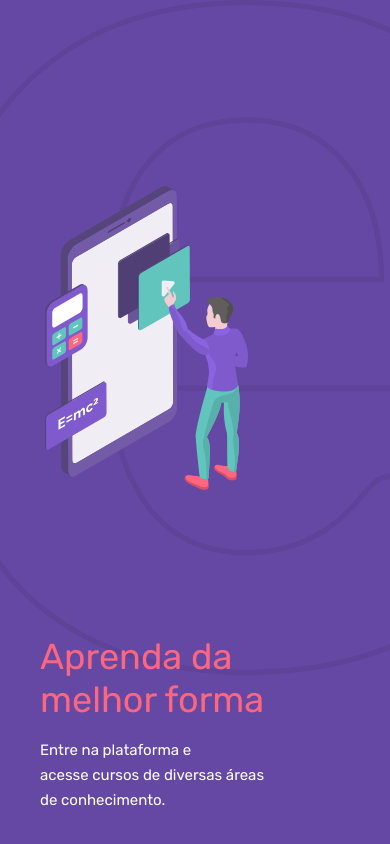
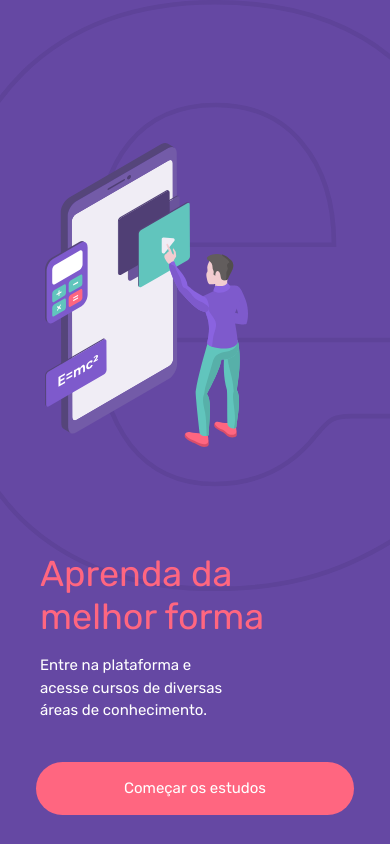
Before and after one commit to Taiaiaii/e-learning, a Next.js app: page / in a window 390 px wide. Built offline with nearby package versions, Linux system fonts and the light colour scheme.

Commit message:
fix: fixing responsiveness problems

```diff
--- a/components/Button/styles.ts
+++ b/components/Button/styles.ts
@@ -3,9 +3,9 @@ import { styled } from '../../styles/stitches.config';
 export const StyledButton = styled('button', {
 
     padding: '19px 82px',
-    fontSize: '15px',
+    fontSize: '1.5rem',
     fontWeight: '500',
-    lineHeight: '17.58px',
+    lineHeight: '1.5rem',
     whiteSpace: 'nowrap',
     border: 0,
     borderRadius: '100px',
--- a/styles/globalStyle.ts
+++ b/styles/globalStyle.ts
@@ -5,6 +5,7 @@ export const globalStyles = globalCss({
     margin: 0,
     padding: 0,
     boxSizing: 'border-box',
+    fontSize: '62.5%'
   },
   ':root': {
     '--app-height': '100vh',
@@ -13,6 +14,7 @@ export const globalStyles = globalCss({
     display: 'flex',
     flexDirection: 'column',
     height: 'var(--app-height)',
+
 
   },
   '#__next': {
--- a/templates/Login/styles.ts
+++ b/templates/Login/styles.ts
@@ -14,7 +14,7 @@ export const TopContainer = styled('div', {
     backgroundSize: 'cover',
     width: '100%',
     display: 'flex ',
-    height: '80vh',
+    height: '70vh',
     alignItems: 'center',
     justifyContent: 'center',
     '& svg': {
@@ -22,7 +22,6 @@ export const TopContainer = styled('div', {
     },
     '@media (max-width: 320px)': {
         height: '100vh',
-        padding: '30px'
     }
 })
 
@@ -31,15 +30,18 @@ export const BottomContainer = styled('div', {
     flexDirection: 'column',
     alignItems: 'center',
     marginTop: '-59px',
+    width: '100vw',
     padding: '20px 36px 20px',
-    '& div': {
-      width: '100%',
+    '@media (max-width: 320px)': {
+        width: '100%',
+        padding: '20px 20px 60px',
     },
+
     '& h1': {
         color: '$pink',
         padding: '0 4px 16px',
-        fontSize: '36px',
-        lineHeight: '42.66px',
+        fontSize: '3.6rem',
+        lineHeight: '1.2',
         fontWeight: '400',
         width: '90%',
         '@media (max-width: 320px)': {
@@ -49,11 +51,11 @@ export const BottomContainer = styled('div', {
     },
     '& p': {
         color: '$principal',
-        fontSize: '15px',
+        fontSize: '1.5rem',
         fontWeight: '400',
-        lineHeight: '25px',
+        lineHeight: '1.5',
         padding: '0 4px 40px',
-        width: '73%',
+        width: '225px',
         '@media (max-width: 320px)': {
             width: '100%',
             padding: '0 20px 10px',
```
Also changed, not shown: components/CategoryCard/styles.ts (+4 -4 lines).
